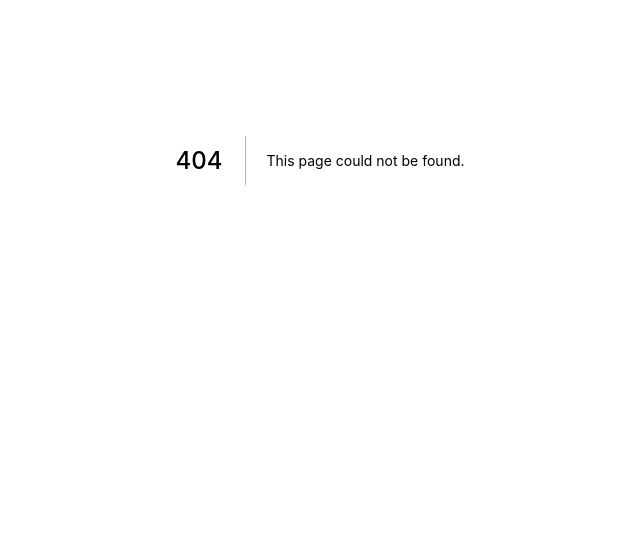
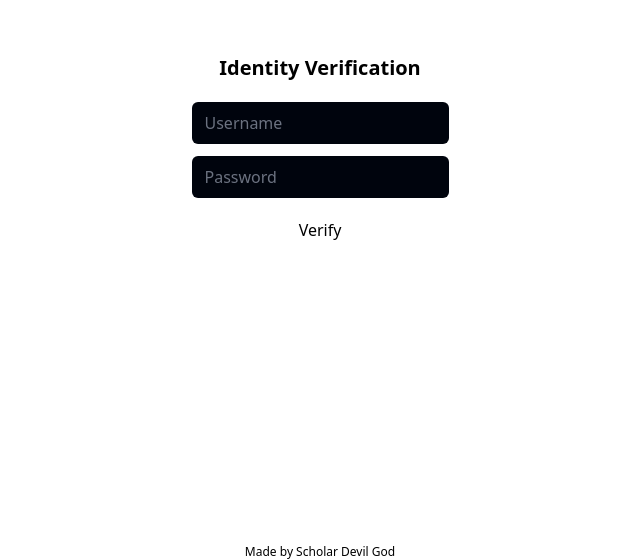
Before and after one commit to SuuSoJeat/dawn-identity-web, a Next.js app: page /identification/verification in a window 1280 px wide. Before the commit this address had no page. Shown: the part 240-800 px from the top of the page, without its empty margins (320-960 px from the left). Built offline with nearby package versions, Linux system fonts and the light colour scheme.

Commit message:
feat(verification): add basic form

```diff
--- /dev/null
+++ b/components/identification-layout.tsx
@@ -0,0 +1,12 @@
+const IdentificationLayout = ({ children }: any) => {
+  return (
+    <div className="min-h-screen flex flex-col items-center justify-center dark:bg-midnight subpixel-antialiased">
+      <main className="grow flex items-center justify-center">{children}</main>
+      <footer className="w-screen flex items-center justify-center shrink font-sans text-xs dark:text-slate-500 dark:bg-white/5">
+        Made by Scholar Devil God
+      </footer>
+    </div>
+  );
+};
+
+export default IdentificationLayout;
--- a/package.json
+++ b/package.json
@@ -13,12 +13,16 @@
     "react-dom": "17.0.2"
   },
   "devDependencies": {
+    "@tailwindcss/forms": "^0.4.0",
     "@types/node": "17.0.18",
     "@types/react": "17.0.39",
     "autoprefixer": "^10.4.2",
     "eslint": "8.9.0",
     "eslint-config-next": "12.0.10",
+    "eslint-config-prettier": "^8.3.0",
     "postcss": "^8.4.6",
+    "prettier": "^2.5.1",
+    "prettier-plugin-tailwindcss": "^0.1.7",
     "tailwindcss": "^3.0.23",
     "typescript": "4.5.5"
   }
--- a/pages/_app.tsx
+++ b/pages/_app.tsx
@@ -1,8 +1,18 @@
-import '../styles/globals.css'
-import type { AppProps } from 'next/app'
+import "../styles/globals.css";
+import type { AppProps } from "next/app";
+import type { NextPage } from "next";
+import type { ReactElement, ReactNode } from "react";
 
-function MyApp({ Component, pageProps }: AppProps) {
-  return <Component {...pageProps} />
+type NextPageWithLayout = NextPage & {
+  getLayout?: (page: ReactElement) => ReactNode;
+};
+
+type AppPropsWithLayout = AppProps & {
+  Component: NextPageWithLayout;
+};
+
+export default function MyApp({ Component, pageProps }: AppPropsWithLayout) {
+  const getLayout = Component.getLayout ?? ((page) => page);
+
+  return getLayout(<Component {...pageProps} />);
 }
-
-export default MyApp
--- /dev/null
+++ b/pages/identification/verification.tsx
@@ -0,0 +1,36 @@
+import { NextPage } from "next";
+import { ReactElement } from "react";
+import IdentificationLayout from "../../components/identification-layout";
+
+export default function Verification() {
+  return (
+    <div className="inset-0 mx-auto flex max-w-sm flex-col items-center justify-center space-y-5 rounded-lg p-5 backdrop-blur-md dark:bg-white/5 dark:text-slate-500">
+      <h1 className="font-sans text-xl font-semibold">Identity Verification</h1>
+      <form className="space-y-3">
+        <input
+          name="username"
+          type="text"
+          autoComplete="username"
+          required
+          placeholder="Username"
+          className="block w-full rounded-md border-transparent bg-midnight focus:border-slate-900 focus:ring-0"
+        />
+        <input
+          name="password"
+          type="password"
+          autoComplete="current-password"
+          required
+          placeholder="Password"
+          className="block w-full rounded-md border-transparent bg-midnight focus:border-slate-900 focus:ring-0"
+        />
+        <button type="submit" className="w-full rounded-md p-2 dark:bg-red-900/10  dark:hover:bg-midnight">
+          Verify
+        </button>
+      </form>
+    </div>
+  );
+}
+
+Verification.getLayout = function (page: ReactElement) {
+  return <IdentificationLayout>{page}</IdentificationLayout>;
+};
--- a/pages/index.tsx
+++ b/pages/index.tsx
@@ -1,7 +1,8 @@
-import type { NextPage } from 'next'
-import Head from 'next/head'
-import Image from 'next/image'
-import styles from '../styles/Home.module.css'
+import type { NextPage } from "next";
+import Head from "next/head";
+import Image from "next/image";
+import Link from "next/link";
+import styles from "../styles/Home.module.css";
 
 const Home: NextPage = () => {
   return (
@@ -18,25 +19,21 @@
         </h1>
 
         <p className={styles.description}>
-          Get started by editing{' '}
-          <code className={styles.code}>pages/index.tsx</code>
+          Get started by editing <code className={styles.code}>pages/index.tsx</code>
         </p>
 
         <div className={styles.grid}>
-          <a href="https://nextjs.org/docs" className={styles.card}>
-            <h2>Documentation &rarr;</h2>
+          <Link passHref={true} href="/identification/verification">
+            <h2>Verify Identity &rarr;</h2>
             <p>Find in-depth information about Next.js features and API.</p>
-          </a>
+          </Link>
 
-          <a href="https://nextjs.org/learn" className={styles.card}>
-            <h2>Learn &rarr;</h2>
+          <a href="/identification/creation" className={styles.card}>
+            <h2>Create Identity &rarr;</h2>
             <p>Learn about Next.js in an interactive course with quizzes!</p>
           </a>
 
-          <a
-            href="https://github.com/vercel/next.js/tree/canary/examples"
-            className={styles.card}
-          >
+          <a href="https://github.com/vercel/next.js/tree/canary/examples" className={styles.card}>
             <h2>Examples &rarr;</h2>
             <p>Discover and deploy boilerplate example Next.js projects.</p>
           </a>
@@ -46,9 +43,7 @@
             className={styles.card}
           >
             <h2>Deploy &rarr;</h2>
-            <p>
-              Instantly deploy your Next.js site to a public URL with Vercel.
-            </p>
+            <p>Instantly deploy your Next.js site to a public URL with Vercel.</p>
           </a>
         </div>
       </main>
@@ -59,14 +54,14 @@
           target="_blank"
           rel="noopener noreferrer"
         >
-          Powered by{' '}
+          Powered by{" "}
           <span className={styles.logo}>
             <Image src="/vercel.svg" alt="Vercel Logo" width={72} height={16} />
           </span>
         </a>
       </footer>
     </div>
-  )
-}
+  );
+};
 
-export default Home
+export default Home;
--- a/postcss.config.js
+++ b/postcss.config.js
@@ -2,5 +2,6 @@
   plugins: {
     tailwindcss: {},
     autoprefixer: {},
+    ...(process.env.NODE_ENV === 'production' ? { cssnano: {} } : {}),
   },
 }
--- a/tailwind.config.js
+++ b/tailwind.config.js
@@ -4,7 +4,13 @@
     "./components/**/*.{js,ts,jsx,tsx}",
   ],
   theme: {
-    extend: {},
+    extend: {
+      colors: {
+        midnight: '#00040d',
+      }
+    },
   },
-  plugins: [],
+  plugins: [
+    require('@tailwindcss/forms'),
+  ],
 }
```
Also changed, not shown: .eslintrc.json, 1 other file (tests, documents, lock files or other folders).
